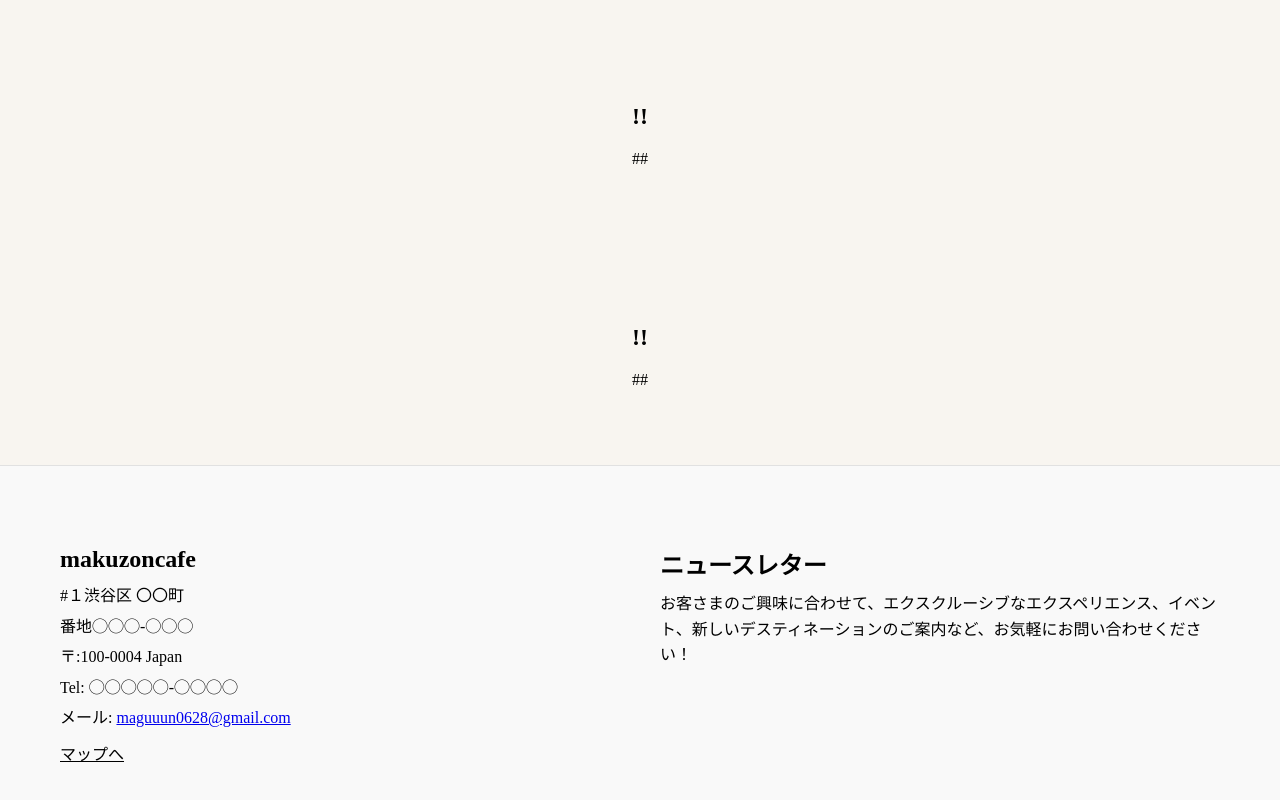
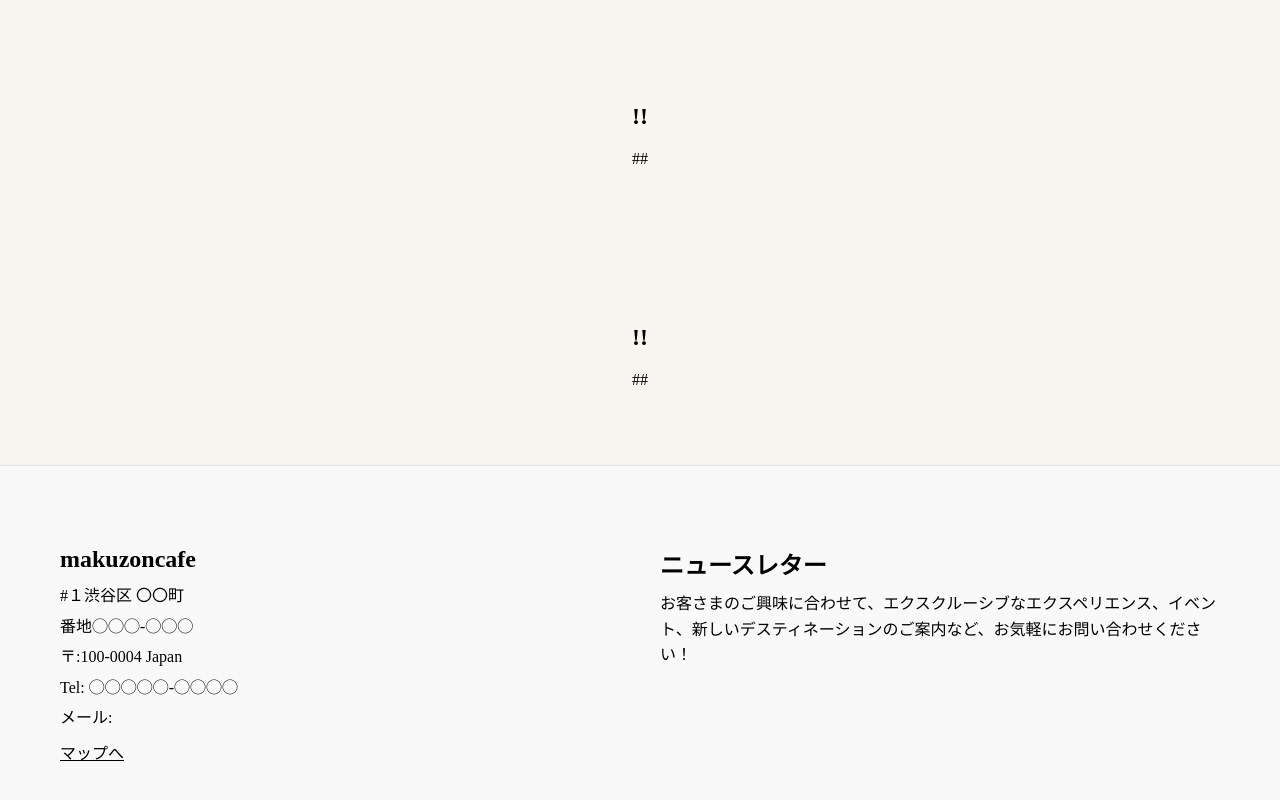
Before and after one commit to mao3011/my-website, a plain HTML site: page index.html in a window 1280 px wide. Shown: the part 1695-2495 px from the top of the page. Drawn offline with Linux system fonts and the light colour scheme.

Commit message:
Update index.html

```diff
--- a/index.html
+++ b/index.html
@@ -66,7 +66,7 @@
                 <p>番地◯◯◯‐◯◯◯</p>
                 <p>〒:100-0004 Japan</p>
                 <p>Tel: ◯◯◯◯◯‐◯◯◯◯</p>
-                <p>メール: <a href="maguuun0628@gmail.com">maguuun0628@gmail.com</a></p>
+                <p>メール: <a href="</a></p>
                 <a href="#Googleマップ" class="map-link">マップへ</a>
             </div>
             <div class="newsletter">
```
